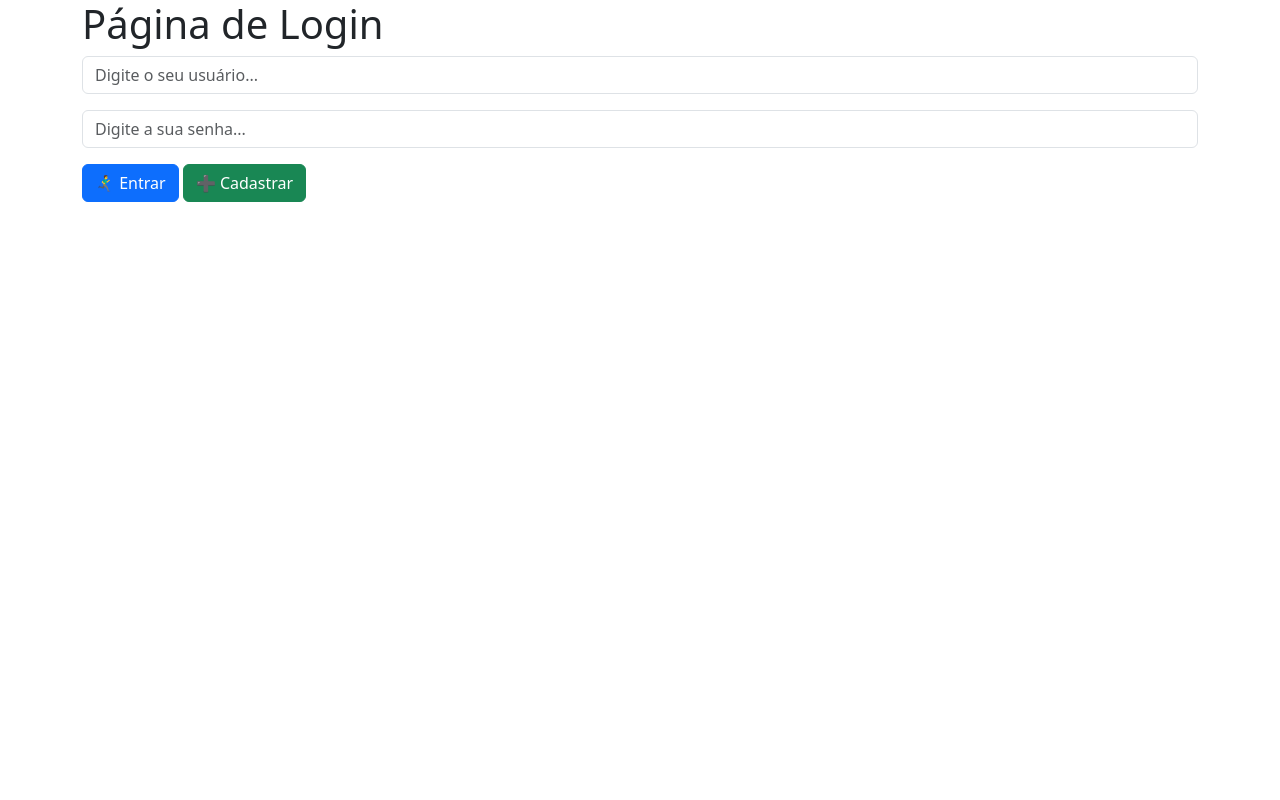
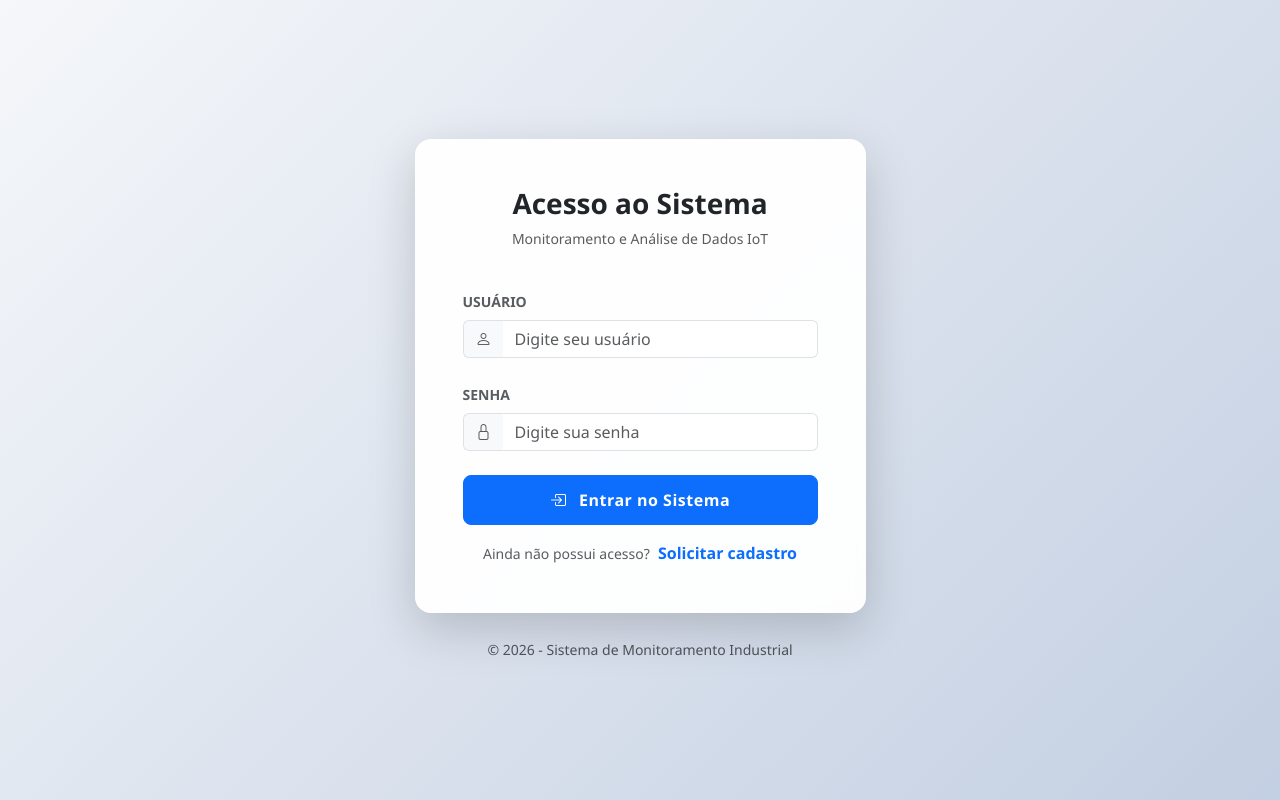
Before and after one commit to dbernardos/20261RamicF2Python, a Django app: page /entrar in a window 1280 px wide. Run offline with Django 5.2, Linux system fonts and the light colour scheme; some libraries are stand-ins or nearby versions.

Commit message:
Ajustes na interface gráfica

```diff
--- a/aplicacao/templates/entrar.html
+++ b/aplicacao/templates/entrar.html
@@ -1,39 +1,118 @@
 {% load bootstrap5 %}
 <!DOCTYPE html>
-<html lang="en">
+<html lang="pt-br">
   <head>
-    <meta charset="UTF-8">
-    <meta http-equiv="X-UA-Compatible" content="IE=edge">
-    <meta name="viewport" content="width=device-width, initial-scale=1.0">
-    <title>Login</title>
+    <meta charset="UTF-8" />
+    <meta http-equiv="X-UA-Compatible" content="IE=edge" />
+    <meta name="viewport" content="width=device-width, initial-scale=1.0" />
+    <title>Login | Sistema de Monitoramento</title>
+
     {% bootstrap_css %}
+
+    <!-- Bootstrap Icons (Essencial para os ícones visuais) -->
+    <link rel="stylesheet" href="https://cdn.jsdelivr.net/npm/bootstrap-icons@1.11.3/font/bootstrap-icons.min.css" />
+
+    <style>
+      body {
+        /* Gradiente suave e profissional, remetendo a tecnologia e dados */
+        background: linear-gradient(135deg, #f5f7fa 0%, #c3cfe2 100%);
+        min-height: 100vh;
+        display: flex;
+        align-items: center;
+        justify-content: center;
+        font-family: 'Segoe UI', Tahoma, Geneva, Verdana, sans-serif;
+      }
+      .login-card {
+        border: none;
+        border-radius: 1rem;
+        backdrop-filter: blur(10px);
+        background-color: rgba(255, 255, 255, 0.95);
+      }
+      .form-control:focus {
+        box-shadow: 0 0 0 0.25rem rgba(13, 110, 253, 0.15);
+        border-color: #0d6efd;
+      }
+      .btn-primary {
+        padding: 0.75rem;
+        font-weight: 600;
+        letter-spacing: 0.5px;
+        transition: all 0.3s ease;
+      }
+      .btn-primary:hover {
+        transform: translateY(-2px);
+        box-shadow: 0 4px 12px rgba(13, 110, 253, 0.3);
+      }
+    </style>
   </head>
   <body>
     <div class="container">
-        <h1>Página de Login</h1>
+      <div class="row justify-content-center">
+        <div class="col-12 col-md-8 col-lg-5">
+          <!-- Card de Login -->
+          <div class="card login-card shadow-lg p-4 p-md-5">
+            <!-- Cabeçalho com Branding -->
+            <div class="text-center mb-4">
 
-        <form action="{% url 'urlentrar' %}" method="POST">
-            {% csrf_token %}
-            <div class="mb-3">
-                <input type="text" name="txtUser" placeholder="Digite o seu usuário..." class="form-control" required>
+              <h3 class="fw-bold text-dark">Acesso ao Sistema</h3>
+              <p class="text-muted small">Monitoramento e Análise de Dados IoT</p>
             </div>
 
-            <div class="mb-3">
-                <input type="password" name="txtPass" placeholder="Digite a sua senha..." class="form-control" required>
-            </div>
-
-            <div class="mb-3">
-                <input type="submit" value="🏃‍♂️‍➡️ Entrar" class="btn btn-primary">
-                <a href="{% url 'urlcadastrarUsuario' %}" class="btn btn-success">➕ Cadastrar</a>
-            </div>
-        </form>
+            <!-- Mensagens do Django (Dinâmico) -->
             {% if messages %}
               {% for message in messages %}
-                <div class="alert alert-danger">
-                    {{ message }}
+                <!-- Usa a tag da mensagem (error, success, warning) ou 'danger' como padrão -->
+                <div class="alert alert-{{ message.tags|default:'danger' }} alert-dismissible fade show rounded-3 d-flex align-items-center" role="alert">
+                  <i class="bi bi-exclamation-triangle-fill me-2 fs-5"></i>
+                  <div class="flex-grow-1">{{ message }}</div>
+                  <button type="button" class="btn-close" data-bs-dismiss="alert" aria-label="Fechar"></button>
                 </div>
               {% endfor %}
             {% endif %}
+
+            <!-- Formulário -->
+            <form action="{% url 'urlentrar' %}" method="POST" novalidate>
+              {% csrf_token %}
+
+              <!-- Campo Usuário -->
+              <div class="mb-4">
+                <label for="txtUser" class="form-label text-muted small fw-bold text-uppercase">Usuário</label>
+                <div class="input-group">
+                  <span class="input-group-text bg-light border-end-0"><i class="bi bi-person text-muted"></i></span>
+                  <input type="text" id="txtUser" name="txtUser" class="form-control border-start-0" placeholder="Digite seu usuário" required autocomplete="username" />
                 </div>
+              </div>
+
+              <!-- Campo Senha -->
+              <div class="mb-4">
+                <label for="txtPass" class="form-label text-muted small fw-bold text-uppercase">Senha</label>
+                <div class="input-group">
+                  <span class="input-group-text bg-light border-end-0"><i class="bi bi-lock text-muted"></i></span>
+                  <input type="password" id="txtPass" name="txtPass" class="form-control border-start-0" placeholder="Digite sua senha" required autocomplete="current-password" />
+                </div>
+              </div>
+
+              <!-- Botão de Entrar -->
+              <div class="d-grid mb-3">
+                <button type="submit" class="btn btn-primary rounded-3"><i class="bi bi-box-arrow-in-right me-2"></i> Entrar no Sistema</button>
+              </div>
+
+              <!-- Link de Cadastro -->
+              <div class="text-center">
+                <span class="text-muted small">Ainda não possui acesso?</span>
+                <a href="{% url 'urlcadastrarUsuario' %}" class="text-decoration-none fw-bold ms-1">Solicitar cadastro</a>
+              </div>
+            </form>
+          </div>
+
+          <!-- Rodapé discreto -->
+          <div class="text-center mt-4">
+            <small class="text-muted">&copy; 2026 - Sistema de Monitoramento Industrial</small>
+          </div>
+        </div>
+      </div>
+    </div>
+
+    <!-- JavaScript do Bootstrap (Necessário para fechar os alertas e funcionalidades interativas) -->
+    {% bootstrap_javascript %}
   </body>
 </html>
--- a/aplicacao/templates/global/menu.html
+++ b/aplicacao/templates/global/menu.html
@@ -13,8 +13,9 @@
     <nav class="menu-nav">
       {% if user.is_authenticated %}
         <a href="{% url 'urlindex' %}">Home</a>
-        <a href="{% url 'urlcoletaManual' %}">Nova Coleta</a>
+        <a href="{% url 'urlcoletaManual' %}">Coleta Manual</a>
         <a href="{% url 'urlhistorico' %}">Histórico</a>
+        <a href="#">Novo Equipamento</a>
         <a href="{% url 'urlsair' %}">Logout</a>
       {% else %}
         <a href="{% url 'urlentrar' %}">Login</a>
--- a/aplicacao/templates/historico.html
+++ b/aplicacao/templates/historico.html
@@ -2,7 +2,7 @@
 {% block content %}
   <div class="container mt-4">
     <h2>📊 Histórico de Coletas de Vibração</h2>
-    <a href="{% url 'urlcoletaManual' %}" style="display:inline-block; margin:15px 0; padding:8px 16px; background:#2563eb; color:#fff; text-decoration:none; border-radius:6px;">➕ Nova Coleta</a>
+    <a href="{% url 'urlcoletaManual' %}" style="display:inline-block; margin:15px 0; padding:8px 16px; background:#2563eb; color:#fff; text-decoration:none; border-radius:6px;">➕ Coleta Manual</a>
 
     <table style="width:100%; border-collapse:collapse; margin-top:10px;">
       <tr style="background:#f8f9fa;">
--- a/aplicacao/templates/index.html
+++ b/aplicacao/templates/index.html
@@ -8,7 +8,7 @@
   <div class="container mt-4">
     <div class="d-flex gap-2">
       <a href="{% url 'urlcoleta' %}" class="btn btn-primary form-control">Iniciar coleta</a>
-      <a href="#" class="btn btn-primary form-control">Gerar gráfico</a>
+      <a href="{% url 'urlhistorico' %}" class="btn btn-primary form-control">Histórico</a>
     </div>
   </div>
 {% endblock %}
```
Also changed, not shown: aplicacao/templates/entrar2.html (added, +39 -0 lines), aplicacao/templates/index4.html (added, +96 -0 lines), db.sqlite3. Lines whose indentation alone changed are shown as unchanged.
